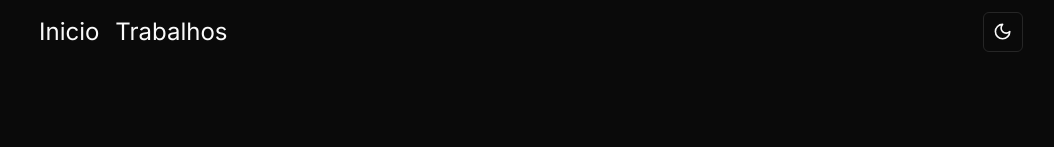
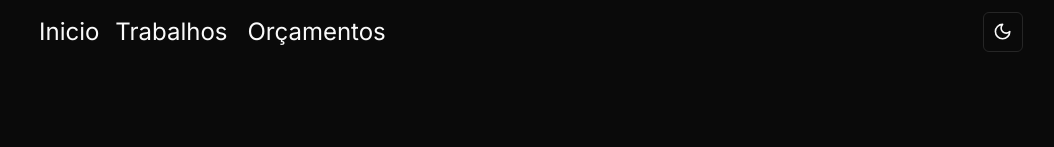
Before and after one commit to Acaj0/portifolio-antonio, a Next.js app: page / in a window 1280 px wide. Shown: the top 147 px of the page, without its empty margins (109-1163 px from the left). Built offline with nearby package versions, Linux system fonts and the light colour scheme.

Commit message:
new button and page

```diff
--- /dev/null
+++ b/src/app/orcamento/page.tsx
@@ -0,0 +1,12 @@
+import NavBar from "@/components/ui/NavBar";
+
+export default function orcamento() {
+  return (
+    <div>
+      <NavBar></NavBar>
+      <div className="flex justify-center mt-10">
+        <span>TESTE</span>
+      </div>
+    </div>
+  );
+}
--- a/src/components/ui/NavBar.tsx
+++ b/src/components/ui/NavBar.tsx
@@ -28,7 +28,14 @@ export default function NavBar() {
         >
           Trabalhos
         </a>
+        <a
+          href="/orcamento"
+          className="hover:text-blue-500 hover:border px-1 hover:animate-pulse rounded transition ease-in-out delay-50 hover:-translate-y-1 hover:scale-110 duration-250"
+        >
+        Orçamentos
+        </a>
       </div>
+
       <div>
         <ModeToggle></ModeToggle>
       </div>
```
